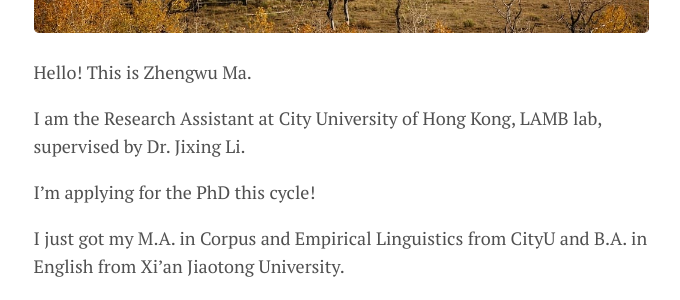
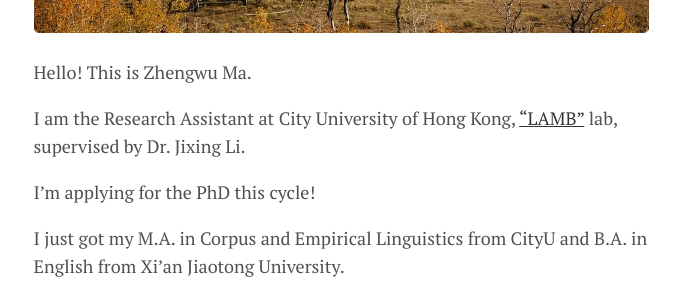
Before and after one commit to zhengwuma/zhengwuma.github.io, a Jekyll site: the page built from _posts/2023-09-13-welcome.md, in a window 1280 px wide. Shown: the part 547-847 px from the top of the page, without its empty margins (299-979 px from the left). Built offline with Jekyll 4.4.1, drawn with Linux system fonts in a browser that asks for light colours; part of the change alters nothing that is shown.

```diff
--- a/_posts/2023-09-13-welcome.md
+++ b/_posts/2023-09-13-welcome.md
@@ -9,7 +9,7 @@ image: mountains.jpg
 
 Hello! This is Zhengwu Ma.<br>
 
-I am the Research Assistant at City University of Hong Kong, LAMB lab, supervised by Dr. Jixing Li. <br>
+I am the Research Assistant at City University of Hong Kong, ["LAMB"](https://compneurolinglab.github.io/) lab, supervised by Dr. Jixing Li. <br>
 
 I'm applying for the PhD this cycle! <br>
 
```
